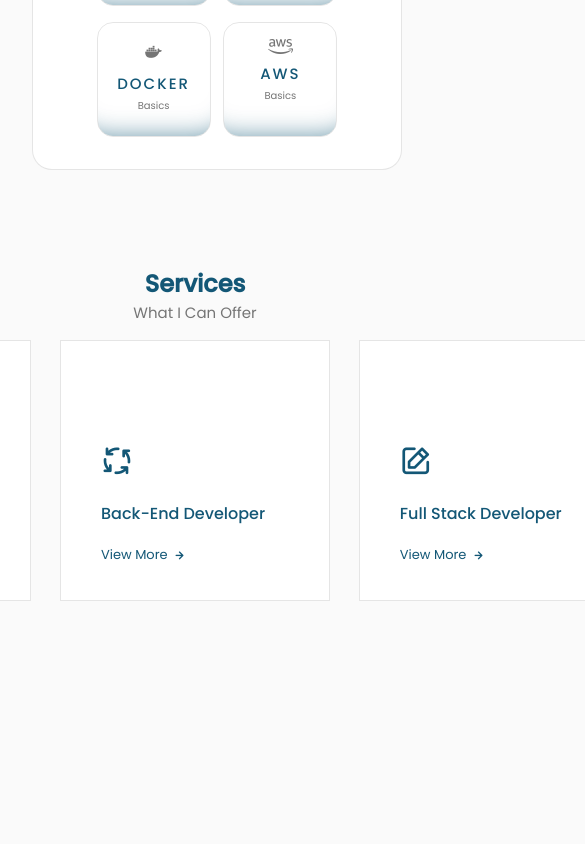
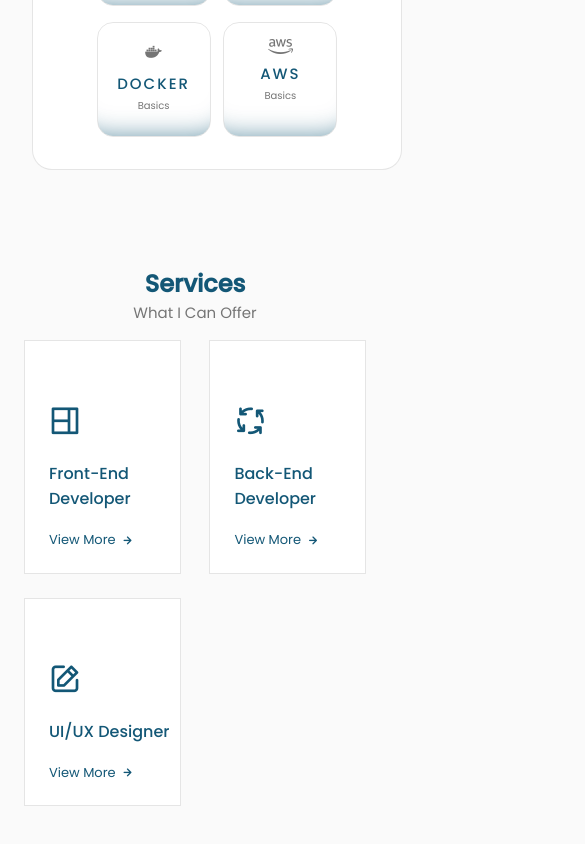
Before and after one commit to rizsim214/responsive-portfolio-sim, a React (Create React App) app: page / in a window 390 px wide. Shown: the part 2942-3786 px from the top of the page, 585 px wide, since content can reach past the window. Before the commit the page ends 3655 px from the top, so only its background shows below. Built offline with nearby package versions, Linux system fonts and the light colour scheme.

Commit message:
Added Mobile Responsiveness to Services Modals

```diff
--- a/src/assets/styles/_services.scss
+++ b/src/assets/styles/_services.scss
@@ -115,3 +115,47 @@
     opacity: 1 !important;
     visibility: visible !important;
 }
+
+// Media Screen Queries
+@media screen and (max-width: 992px) {
+    .services__container {
+        grid-template-columns: repeat(3, 218px) !important;
+
+        .services__content {
+            padding: 3.5rem 0.5rem 1.25rem 1.5rem !important;
+                .services__icon {
+                    font-size: 1.5rem;
+                }
+        }
+    }
+}
+@media screen and (max-width: 768px) {
+    .services__container {
+        grid-template-columns: repeat(2, 1fr) !important;
+
+            .services__content {
+                padding: 3.5rem 0.5rem 1.25rem 1.5rem;
+                    .services__icon {
+                        font-size: 1.5rem;
+                    }
+            }
+    }
+}
+
+@media screen and (max-width: 576px) {
+    .services__modal-content {
+        padding: 4.5rem 1.5rem 2.5rem !important;
+            .services__modal-description {
+                padding: 0;
+            }
+    }
+}
+
+@media screen and (max-width: 375px) {
+    .services__container {
+        grid-template-columns: max-content !important;
+            .services__content {
+                padding-right: 5.25rem !important;
+            }
+    }
+}
--- a/src/assets/styles/main.css
+++ b/src/assets/styles/main.css
@@ -550,6 +550,44 @@
   visibility: visible !important;
 }
 
+@media screen and (max-width: 992px) {
+  .services__container {
+    grid-template-columns: repeat(3, 218px) !important;
+  }
+  .services__container .services__content {
+    padding: 3.5rem 0.5rem 1.25rem 1.5rem !important;
+  }
+  .services__container .services__content .services__icon {
+    font-size: 1.5rem;
+  }
+}
+@media screen and (max-width: 768px) {
+  .services__container {
+    grid-template-columns: repeat(2, 1fr) !important;
+  }
+  .services__container .services__content {
+    padding: 3.5rem 0.5rem 1.25rem 1.5rem;
+  }
+  .services__container .services__content .services__icon {
+    font-size: 1.5rem;
+  }
+}
+@media screen and (max-width: 576px) {
+  .services__modal-content {
+    padding: 4.5rem 1.5rem 2.5rem !important;
+  }
+  .services__modal-content .services__modal-description {
+    padding: 0;
+  }
+}
+@media screen and (max-width: 375px) {
+  .services__container {
+    grid-template-columns: max-content !important;
+  }
+  .services__container .services__content {
+    padding-right: 5.25rem !important;
+  }
+}
 :root {
   --header-height: 3rem;
   --hue: 0;
--- a/src/components/Services/Services.jsx
+++ b/src/components/Services/Services.jsx
@@ -77,7 +77,7 @@ const Services = () => {
             <div className="services__content">
                 <div>
                     <i className="uil uil-edit services__icon"></i>
-                    <h3 className="services__title">Full Stack Developer</h3>
+                    <h3 className="services__title">UI/UX Designer</h3>
                 </div>
                 <span className="services__button" onClick={() => toggleTab(3)} >View More
                     <i className="uil uil-arrow-right services__button-icon"></i>
```
Also changed, not shown: 1 other file (tests, documents, lock files or other folders).
